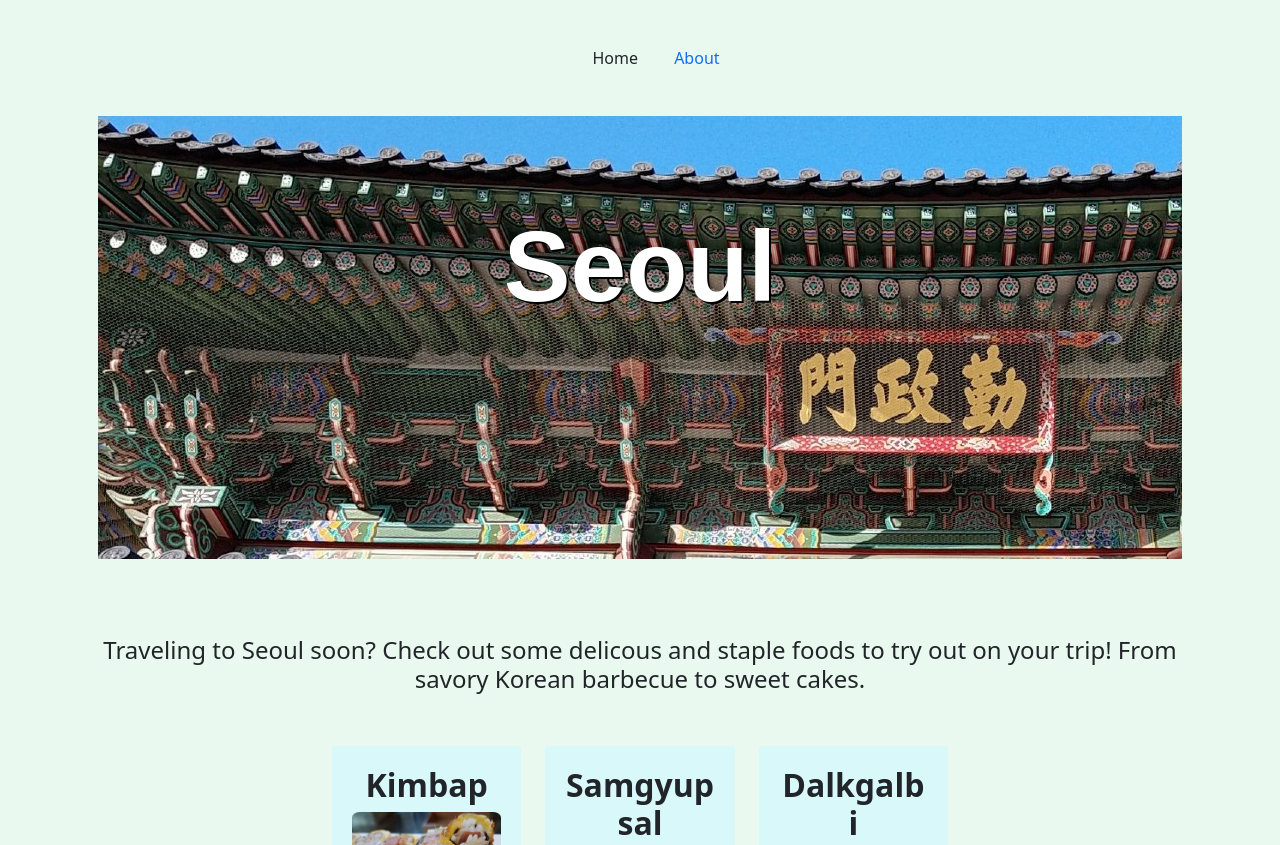
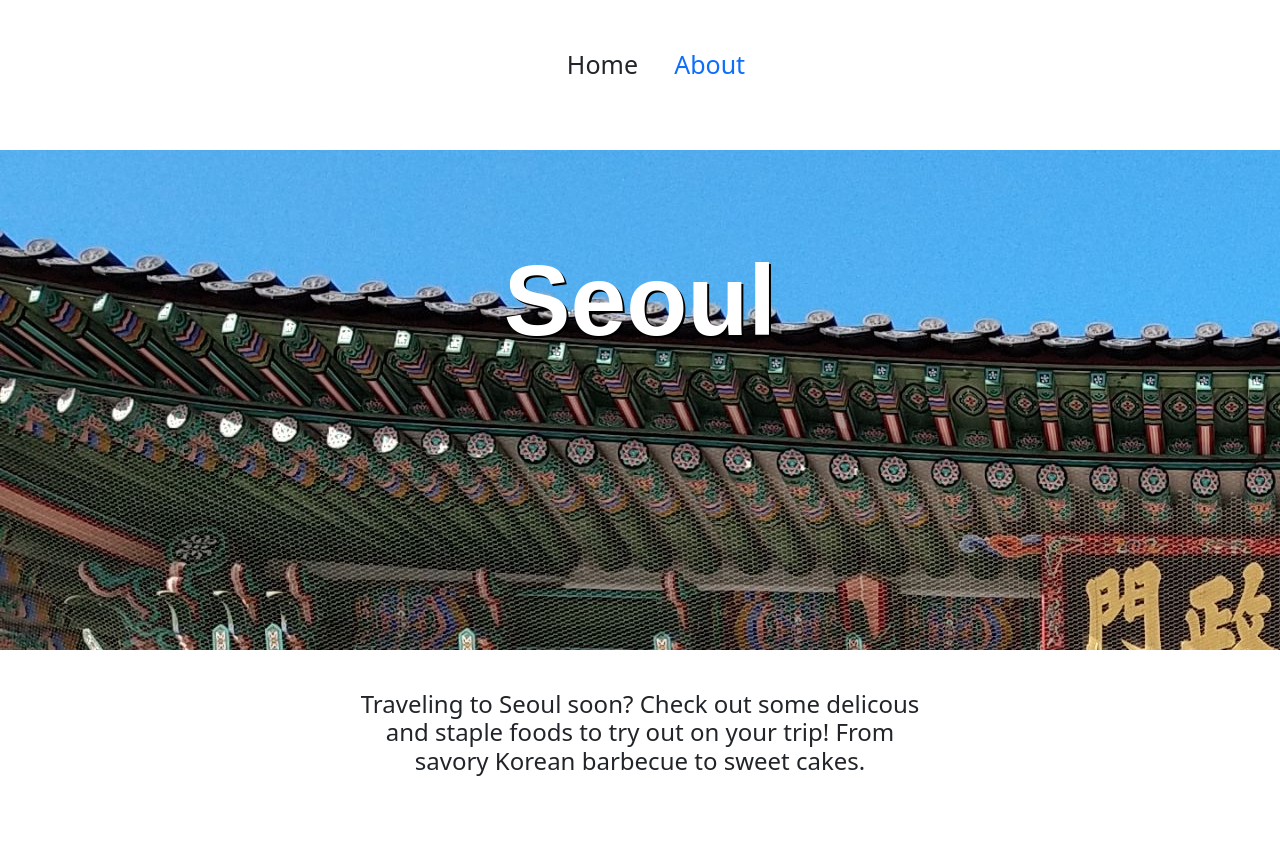
Before and after one commit to melvieira/First_VS_Code_Project, a plain HTML site: page index.html in a window 1280 px wide. Shown: the top 845 px of the page. Drawn offline with nearby package versions, Linux system fonts and the light colour scheme; a web font is replaced by a local one.

Commit message:
choose wider background for banner

```diff
--- a/index.html
+++ b/index.html
@@ -37,25 +37,23 @@
     </nav>
 
     <!-- Jumbotron -->
-<div class="container col-12">
+
       <div
-        class="jumbotron jumbotron-fluid mx-3"
+        class="banner"
         style="
-          background: url(resources/images/background.jpg) no-repeat;
-          background-size: auto;
+          background: url(resources/images/background2.jpg) no-repeat;
+          background-size: auto; max-width:inherit;
         "
       >
         <div class="container text-white">
           <h1 class="h1 text-center d-flexjustify-content-center">Seoul</h1>
         </div>
       </div>
-    </div>
 
 
-    <!-- banner 2nd line -->
-    <div class="container">
-      <div class="row">
-        <div class="col">
+    <div class="container col-xl-6">
+      <div class="row d-flex align-justify-content-center">
+        <div class="col-md-12 d-flex justify-content-center"">
           <h4 class="text-center">
             Traveling to Seoul soon? Check out some delicous and staple foods to
             try out on your trip! From savory Korean barbecue to sweet cakes.
@@ -122,7 +120,9 @@
         </div>
       </div>
     </div>
+    </div>
     <br />
+
     <div class="photoslide col-12">
       <h2 class="col d-flex justify-content-center">Photo Slide</h2>
       <div class="row justify-content-center">
@@ -208,7 +208,7 @@
     <hr />
     <footer>
       <p class="footer text-center" style="padding-bottom: 10px">
-        &copy; @melvieira@github.com
+        &copy; melvieira@github.com
       </p>
     </footer>
     <!-- Optional JavaScript -->
--- a/resources/css/style.css
+++ b/resources/css/style.css
@@ -9,15 +9,14 @@
     U+02DC, U+2000-206F, U+2074, U+20AC, U+2122, U+2191, U+2193, U+2212, U+2215,
     U+FEFF, U+FFFD;
 }
-body {
-  background-color: rgb(233, 249, 239);
-}
+
 ul {
   margin: 30px;
   list-style: none;
 }
 li {
   display: inline-flex;
+  font-size: 25px;
 }
 
 .h1 {
@@ -35,6 +34,9 @@ h2 {
 }
 h3 {
   text-align: center;
+}
+h4 {
+  margin: 20px;
 }
 img {
   border-radius: 5%;
@@ -57,7 +59,8 @@ img {
 
 .container {
   margin-bottom: 20px;
+  margin-top: 20px;
 }
-.jumbotron {
+.banner {
   height: 500px;
 }
```
Also changed, not shown: about.html (+1 -1 lines), resources/images/background.jpg (deleted), resources/images/background2.jpg (added).
